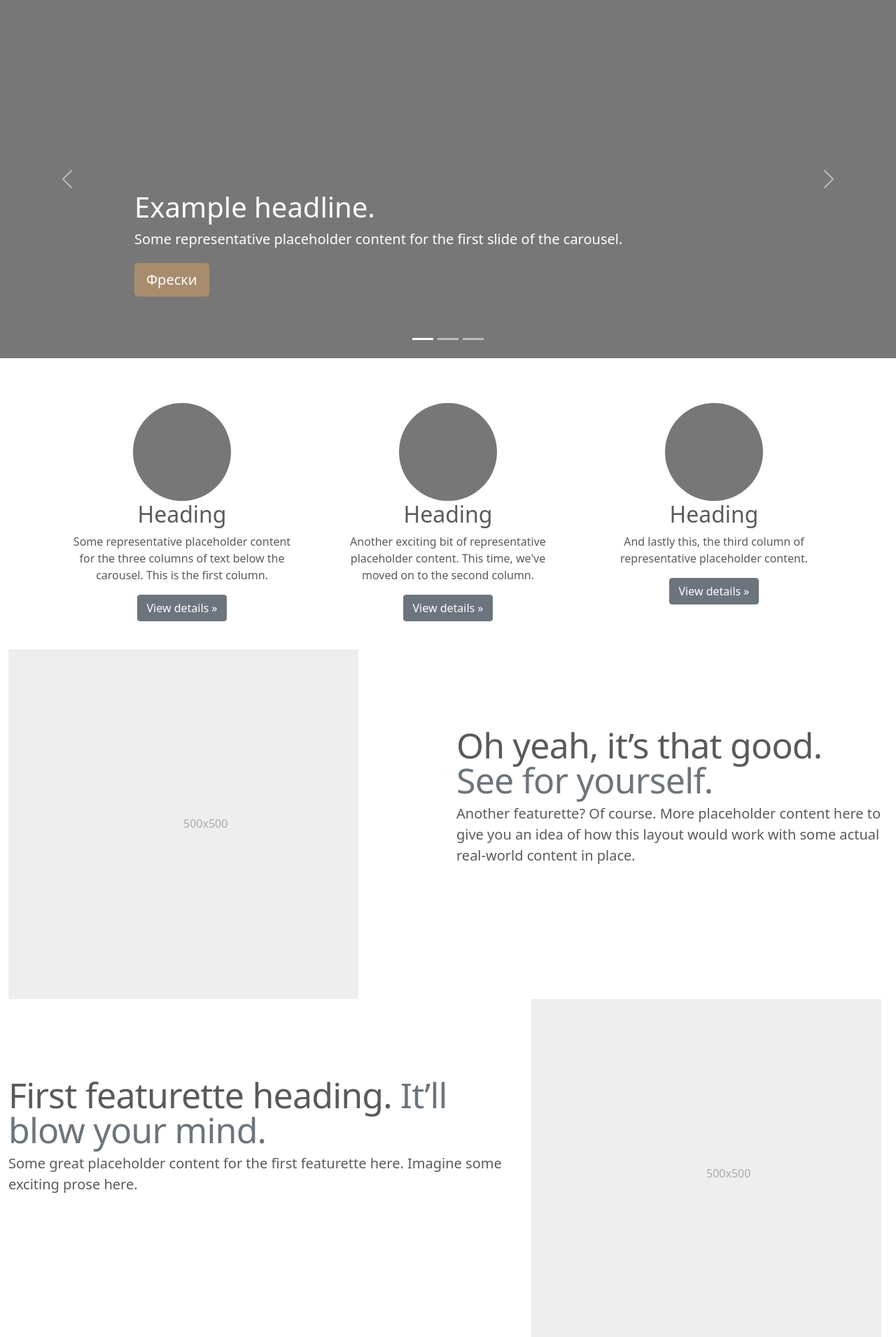
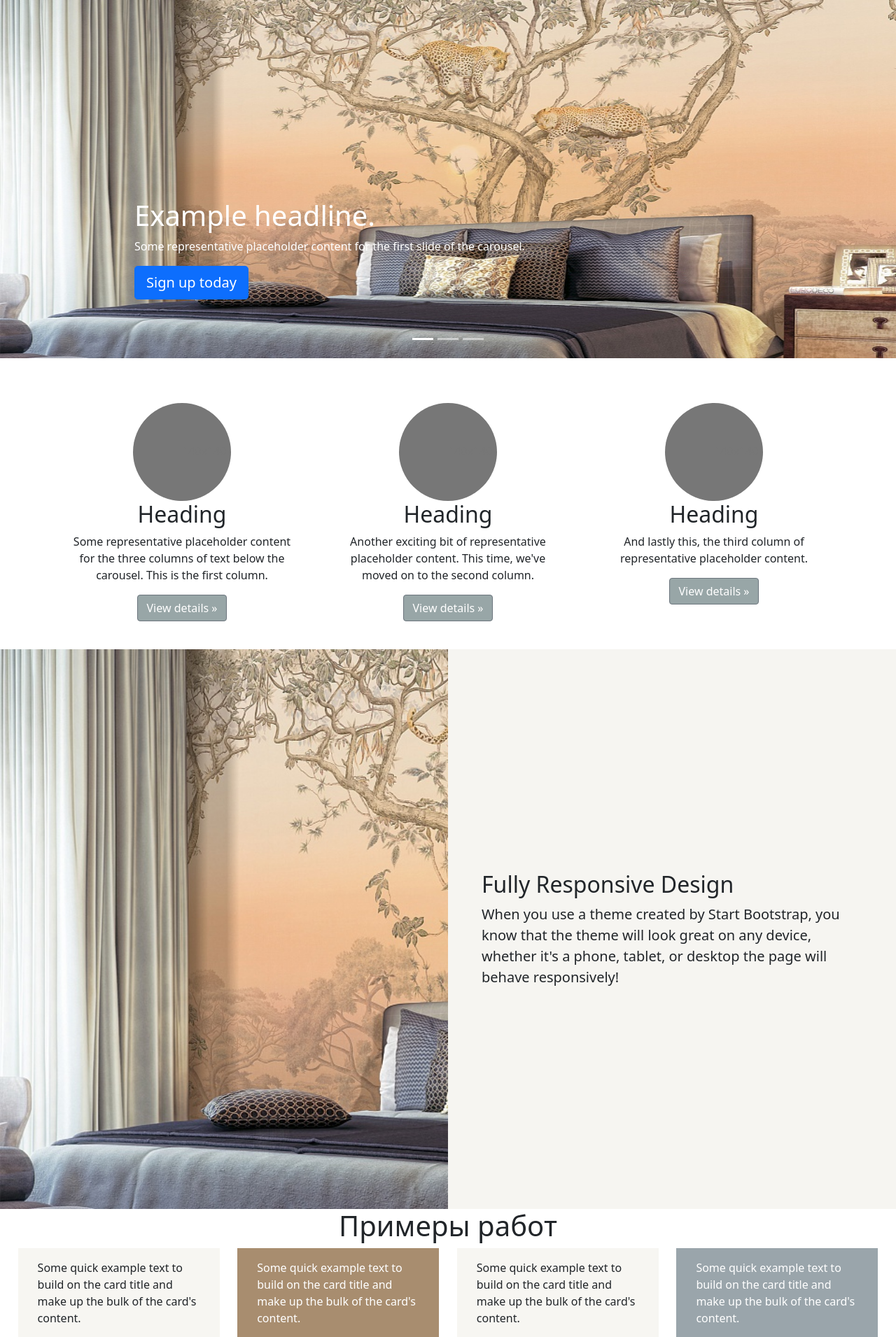
Before and after one commit to iWebshark/FreskiProject, a Django app: page / in a window 1280 px wide. Shown: the part 112-2023 px from the top of the page at 70% size. Run offline with Django 3.2, Linux system fonts and the light colour scheme.

Commit message:
verstka govno

```diff
--- a/static/css/base.css
+++ /dev/null
@@ -1,12 +0,0 @@
-.navbar_first_bg {
-    background-color: #9aa5a7;
-}
-
-.navbar_first_link {
-    color: #fdfaf4 !important;
-}
-
-.btn-brown {
-    background-color: #a78d6e;
-    color: white;
-}
--- a/static/css/carousel.css
+++ /dev/null
@@ -1,93 +0,0 @@
-/* GLOBAL STYLES
--------------------------------------------------- */
-/* Padding below the footer and lighter body text */
-
-body {
-  /*padding-top: 10rem;*/
-  padding-bottom: 3rem;
-  color: #5a5a5a;
-}
-
-
-/* CUSTOMIZE THE CAROUSEL
--------------------------------------------------- */
-
-/* Carousel base class */
-.carousel {
-  margin-bottom: 4rem;
-}
-/* Since positioning the image, we need to help out the caption */
-.carousel-caption {
-  bottom: 3rem;
-  z-index: 10;
-}
-
-/* Declare heights because of positioning of img element */
-.carousel-item {
-  height: 32rem;
-}
-.carousel-item > img {
-  position: absolute;
-  top: 0;
-  left: 0;
-  min-width: 100%;
-  height: 32rem;
-}
-
-
-/* MARKETING CONTENT
--------------------------------------------------- */
-
-/* Center align the text within the three columns below the carousel */
-.marketing .col-lg-4 {
-  margin-bottom: 1.5rem;
-  text-align: center;
-}
-.marketing h2 {
-  font-weight: 400;
-}
-/* rtl:begin:ignore */
-.marketing .col-lg-4 p {
-  margin-right: .75rem;
-  margin-left: .75rem;
-}
-/* rtl:end:ignore */
-
-
-/* Featurettes
-------------------------- */
-
-.featurette-divider {
-  margin: 5rem 0; /* Space out the Bootstrap <hr> more */
-}
-
-/* Thin out the marketing headings */
-.featurette-heading {
-  font-weight: 300;
-  line-height: 1;
-  /* rtl:remove */
-  letter-spacing: -.05rem;
-}
-
-
-/* RESPONSIVE CSS
--------------------------------------------------- */
-
-@media (min-width: 40em) {
-  /* Bump up size of carousel content */
-  .carousel-caption p {
-    margin-bottom: 1.25rem;
-    font-size: 1.25rem;
-    line-height: 1.4;
-  }
-
-  .featurette-heading {
-    font-size: 50px;
-  }
-}
-
-@media (min-width: 62em) {
-  .featurette-heading {
-    margin-top: 7rem;
-  }
-}
--- /dev/null
+++ b/static/css/main.css
@@ -0,0 +1,93 @@
+/*navbar styles*/
+.navbar_first_bg {
+    background-color: #9aa5a7;
+}
+
+.navbar_first_link {
+    color: #fdfaf4 !important;
+}
+
+.bg-gray {
+    background-color: #f7f6f2;
+}
+
+.bg-brown {
+    color: white;
+    background-color: #a88d6f;
+}
+
+.bg-gray-dark {
+    color: white;
+    background-color: #9aa5ab;
+}
+
+.card {
+    border-radius: 0;
+    border: 0;
+}
+
+/*bootstrap customization*/
+.btn-brown {
+    background-color: #a78d6e;
+    color: white;
+}
+
+.btn-gray {
+    background-color: #98a6a7;
+    color: white;
+}
+
+/*showcases styles*/
+.showcase-text {
+    padding: 3rem;
+}
+
+.showcase-img {
+    min-height: 50rem;
+    background-size: cover;
+}
+
+/* Carousel base class */
+.carousel {
+    margin-bottom: 4rem;
+}
+
+/* Since positioning the image, we need to help out the caption */
+.carousel-caption {
+    bottom: 3rem;
+    z-index: 10;
+}
+
+/* Declare heights because of positioning of img element */
+.carousel-item {
+    height: 32rem;
+}
+
+.carousel-item > img {
+    position: absolute;
+    top: 0;
+    left: 0;
+    min-width: 100%;
+    height: 32rem;
+    z-index: -2;
+}
+
+
+/* MARKETING CONTENT
+-------------------------------------------------- */
+
+/* Center align the text within the three columns below the carousel */
+.marketing .col-lg-4 {
+    margin-bottom: 1.5rem;
+    text-align: center;
+}
+
+.marketing h2 {
+    font-weight: 400;
+}
+
+/* rtl:begin:ignore */
+.marketing .col-lg-4 p {
+    margin-right: .75rem;
+    margin-left: .75rem;
+}
--- a/templates/base.html
+++ b/templates/base.html
@@ -11,10 +11,9 @@
     <link href="https://cdn.jsdelivr.net/npm/bootstrap@5.0.0-beta2/dist/css/bootstrap.min.css" rel="stylesheet"
           integrity="sha384-BmbxuPwQa2lc/FVzBcNJ7UAyJxM6wuqIj61tLrc4wSX0szH/Ev+nYRRuWlolflfl" crossorigin="anonymous">
     <!-- Custom styles for this template -->
-    <link href="{% static 'css/carousel.css' %}" rel="stylesheet">
-    <link href="{% static 'css/base.css' %}" rel="stylesheet">
+    <link href="{% static 'css/main.css' %}" rel="stylesheet">
 </head>
-<body>
+<body class="d-flex flex-column h-100">
 <!-- Navbar -->
 <nav class="navbar navbar-expand-lg navbar_first_bg">
     <div class="container-fluid collapse navbar-collapse">
@@ -69,9 +68,8 @@
 
 
 <!-- Footer -->
-<footer class="container">
-    <p class="float-end"><a href="#">Back to top</a></p>
-    <p>&copy; 2017–2021 Company, Inc. &middot; <a href="#">Privacy</a> &middot; <a href="#">Terms</a></p>
+<footer class="footer" style="background: #9aa5a7;">
+    <p>&copy; 2017–2021 Company, Inc. &middot; <a href="#">Privacy</a></p>
 </footer>
 
 <script src="https://cdn.jsdelivr.net/npm/bootstrap@5.0.0-beta2/dist/js/bootstrap.bundle.min.js"
--- a/templates/common/index.html
+++ b/templates/common/index.html
@@ -7,7 +7,8 @@
 
 
 {% block main_block %}
-    <div id="myCarousel" class="carousel slide" data-bs-ride="carousel">
+    <!-- Carousel -->
+     <div id="myCarousel" class="carousel slide" data-bs-ride="carousel">
         <div class="carousel-indicators">
             <button type="button" data-bs-target="#myCarousel" data-bs-slide-to="0" class="active" aria-current="true"
                     aria-label="Slide 1"></button>
@@ -16,24 +17,18 @@
         </div>
         <div class="carousel-inner">
             <div class="carousel-item active">
-                <svg class="bd-placeholder-img" width="100%" height="100%" xmlns="http://www.w3.org/2000/svg"
-                     aria-hidden="true" preserveAspectRatio="xMidYMid slice" focusable="false">
-                    <rect width="100%" height="100%" fill="#777"/>
-                </svg>
+                <img src="/media/freski-ecodecor.by2.jpg" alt="">
 
                 <div class="container">
                     <div class="carousel-caption text-start">
                         <h1>Example headline.</h1>
                         <p>Some representative placeholder content for the first slide of the carousel.</p>
-                        <p><a class="btn btn-lg btn-brown" href="#">Фрески</a></p>
+                        <p><a class="btn btn-lg btn-primary" href="#">Sign up today</a></p>
                     </div>
                 </div>
             </div>
             <div class="carousel-item">
-                <svg class="bd-placeholder-img" width="100%" height="100%" xmlns="http://www.w3.org/2000/svg"
-                     aria-hidden="true" preserveAspectRatio="xMidYMid slice" focusable="false">
-                    <rect width="100%" height="100%" fill="#777"/>
-                </svg>
+                <img src="/media/freski-ecodecor.by2.jpg" alt="">
 
                 <div class="container">
                     <div class="carousel-caption">
@@ -44,10 +39,7 @@
                 </div>
             </div>
             <div class="carousel-item">
-                <svg class="bd-placeholder-img" width="100%" height="100%" xmlns="http://www.w3.org/2000/svg"
-                     aria-hidden="true" preserveAspectRatio="xMidYMid slice" focusable="false">
-                    <rect width="100%" height="100%" fill="#777"/>
-                </svg>
+                <img src="/media/freski-ecodecor.by2.jpg" alt="">
 
                 <div class="container">
                     <div class="carousel-caption text-end">
@@ -58,16 +50,9 @@
                 </div>
             </div>
         </div>
-        <button class="carousel-control-prev" type="button" data-bs-target="#myCarousel" data-bs-slide="prev">
-            <span class="carousel-control-prev-icon" aria-hidden="true"></span>
-            <span class="visually-hidden">Previous</span>
-        </button>
-        <button class="carousel-control-next" type="button" data-bs-target="#myCarousel" data-bs-slide="next">
-            <span class="carousel-control-next-icon" aria-hidden="true"></span>
-            <span class="visually-hidden">Next</span>
-        </button>
     </div>
 
+    <!-- Sells -->
     <div class="container marketing">
         <!-- Three columns of text below the carousel -->
         <div class="row">
@@ -82,7 +67,7 @@
                 <h2>Heading</h2>
                 <p>Some representative placeholder content for the three columns of text below the carousel. This is the
                     first column.</p>
-                <p><a class="btn btn-secondary" href="#">View details &raquo;</a></p>
+                <p><a class="btn btn-secondary btn-gray" href="#">View details &raquo;</a></p>
             </div><!-- /.col-lg-4 -->
             <div class="col-lg-4">
                 <svg class="bd-placeholder-img rounded-circle" width="140" height="140"
@@ -95,7 +80,7 @@
                 <h2>Heading</h2>
                 <p>Another exciting bit of representative placeholder content. This time, we've moved on to the second
                     column.</p>
-                <p><a class="btn btn-secondary" href="#">View details &raquo;</a></p>
+                <p><a class="btn btn-secondary btn-gray" href="#">View details &raquo;</a></p>
             </div><!-- /.col-lg-4 -->
             <div class="col-lg-4">
                 <svg class="bd-placeholder-img rounded-circle" width="140" height="140"
@@ -107,53 +92,75 @@
 
                 <h2>Heading</h2>
                 <p>And lastly this, the third column of representative placeholder content.</p>
-                <p><a class="btn btn-secondary" href="#">View details &raquo;</a></p>
+                <p><a class="btn btn-secondary btn-gray" href="#">View details &raquo;</a></p>
             </div><!-- /.col-lg-4 -->
         </div><!-- /.row -->
     </div>
-    <div class="container-fluid marketing">
 
-        <!-- START THE FEATURETTES -->
-
-        <div class="row featurette">
-            <div class="col-md-6 order-md-1">
-                <svg class="bd-placeholder-img bd-placeholder-img-lg featurette-image img-fluid mx-auto" width="500"
-                     height="500" xmlns="http://www.w3.org/2000/svg" role="img" aria-label="Placeholder: 500x500"
-                     preserveAspectRatio="xMidYMid slice" focusable="false"><title>Placeholder</title>
-                    <rect width="100%" height="100%" fill="#eee"/>
-                    <text x="50%" y="50%" fill="#aaa" dy=".3em">500x500</text>
-                </svg>
-
-            </div>
-            <div class="col-md-6 order-md-2">
-                <h2 class="featurette-heading">Oh yeah, it’s that good. <span
-                        class="text-muted">See for yourself.</span></h2>
-                <p class="lead">Another featurette? Of course. More placeholder content here to give you an idea of how
-                    this layout would work with some actual real-world content in place.</p>
+    <!-- Freski 1 row -->
+    <div class="container-fluid">
+        <div class="row" style="background: #f6f5f1">
+            <div class="col-lg-6 showcase-img" style="background-image: url('/media/freski-ecodecor.by2.jpg')"></div>
+            <div class="col-lg-6 my-auto showcase-text">
+                <h2>Fully Responsive Design</h2>
+                <p class="lead mb-0">When you use a theme created by Start Bootstrap, you know that the theme will look
+                    great on any device, whether it's a phone, tablet, or desktop the page will behave responsively!</p>
             </div>
         </div>
+    </div>
 
-        <div class="row featurette">
-            <div class="col-md-7">
-                <h2 class="featurette-heading">First featurette heading. <span
-                        class="text-muted">It’ll blow your mind.</span></h2>
-                <p class="lead">Some great placeholder content for the first featurette here. Imagine some exciting
-                    prose here.</p>
+    <!-- Work examples -->
+    <div class="container-fluid">
+        <div class="container d-flex justify-content-center">
+            <h1>Примеры работ</h1>
+        </div>
+        <div class="row d-flex justify-content-evenly">
+            <div class="card bg-gray" style="width: 18rem;">
+                <div class="card-body">
+                    <p class="card-text">Some quick example text to build on the card title and make up the bulk of the
+                        card's content.</p>
+                </div>
+                <div>
+                    <img src="/media/freski-ecodecor.by2.jpg" class="card-img-bottom" alt="...">
+                </div>
             </div>
-            <div class="col-md-5">
-                <svg class="bd-placeholder-img bd-placeholder-img-lg featurette-image img-fluid mx-auto" width="500"
-                     height="500" xmlns="http://www.w3.org/2000/svg" role="img" aria-label="Placeholder: 500x500"
-                     preserveAspectRatio="xMidYMid slice" focusable="false"><title>Placeholder</title>
-                    <rect width="100%" height="100%" fill="#eee"/>
-                    <text x="50%" y="50%" fill="#aaa" dy=".3em">500x500</text>
-                </svg>
 
+            <div class="card bg-brown" style="width: 18rem;">
+                <div class="card-body">
+                    <p class="card-text">Some quick example text to build on the card title and make up the bulk of the
+                        card's content.</p>
+                </div>
+                <img src="/media/freski-ecodecor.by2.jpg" class="card-img-top" alt="...">
+            </div>
+
+            <div class="card bg-gray" style="width: 18rem;">
+                <div class="card-body">
+                    <p class="card-text">Some quick example text to build on the card title and make up the bulk of the
+                        card's content.</p>
+                </div>
+                <img src="/media/freski-ecodecor.by2.jpg" class="card-img-top" alt="...">
+            </div>
+
+            <div class="card bg-gray-dark" style="width: 18rem;">
+                <div class="card-body">
+                    <p class="card-text">Some quick example text to build on the card title and make up the bulk of the
+                        card's content.</p>
+                </div>
+                <img src="/media/freski-ecodecor.by2.jpg" class="card-img-top" alt="...">
             </div>
         </div>
+    </div>
 
-        <hr class="featurette-divider">
+    <!-- Lepnina 2 row -->
+    <div class="container-fluid">
+        <div class="row" style="background: #f6f5f1">
+            <div class="col-lg-6 my-auto showcase-text">
+                <h2>Fully Responsive Design</h2>
+                <p class="lead mb-0">When you use a theme created by Start Bootstrap, you know that the theme will look
+                    great on any device, whether it's a phone, tablet, or desktop the page will behave responsively!</p>
+            </div>
+            <div class="col-lg-6 showcase-img" style="background-image: url('/media/freski-ecodecor.by2.jpg')"></div>
+        </div>
+    </div>
 
-        <!-- /END THE FEATURETTES -->
-
-    </div><!-- /.container -->
 {% endblock %}
```
Also changed, not shown: media/freski-ecodecor.by2.jpg (renamed from static/freski-ecodecor.by2.jpg).
